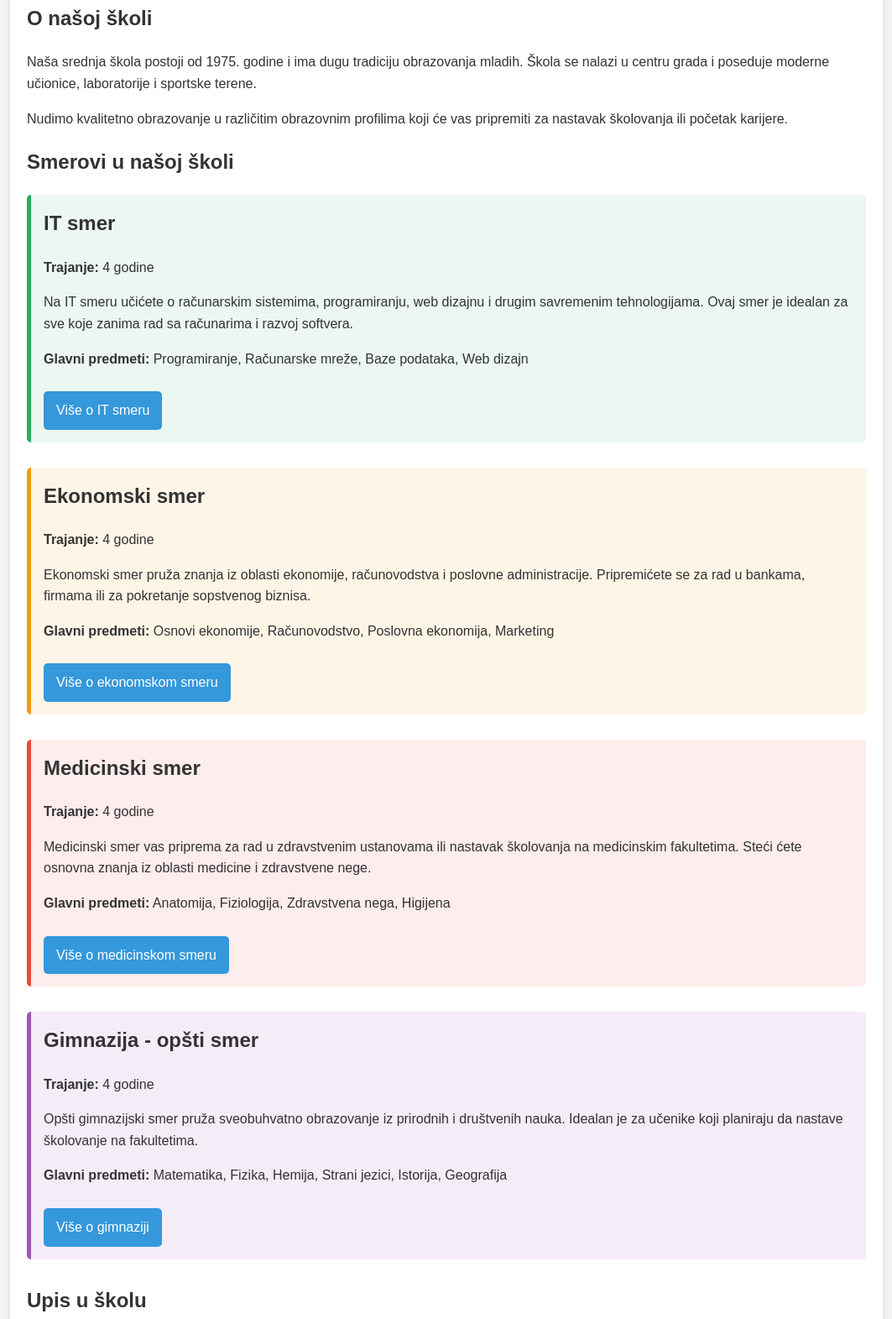
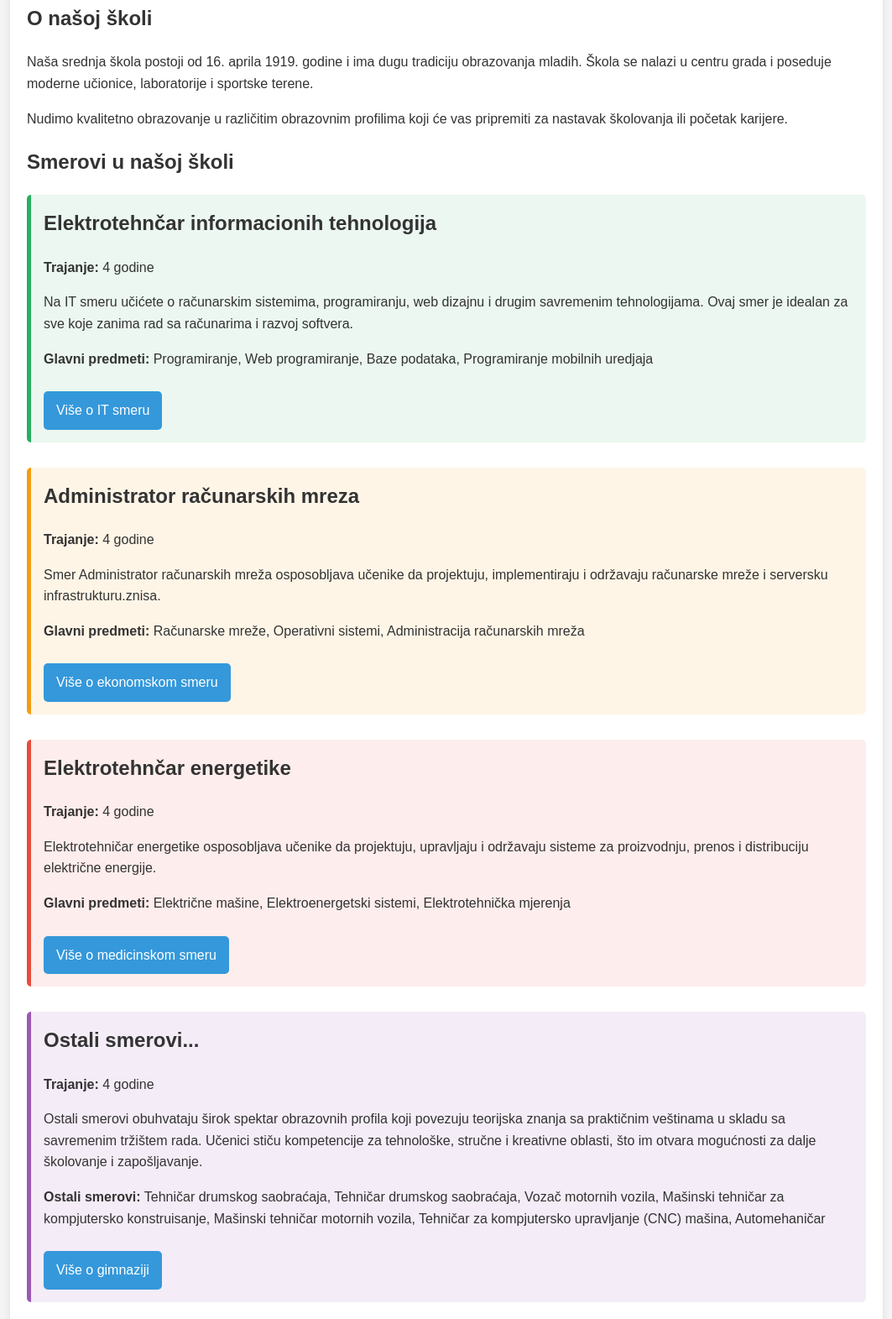
Before and after one commit to ervinkacar1991/radionica-tehnicka, a plain HTML site: page index.html in a window 1280 px wide. Shown: the part 286-1857 px from the top of the page at 84% size, without its empty margins (108-1171 px from the left). Drawn offline with Linux system fonts and the light colour scheme.

Commit message:
Add new content

```diff
--- a/index.html
+++ b/index.html
@@ -3,6 +3,7 @@
 <head>
     <meta charset="UTF-8">
     <meta name="viewport" content="width=device-width, initial-scale=1.0">
+    <link rel="icon" href="download.jpeg" type="image/x-icon">
     <link rel="stylesheet" href="style.css">
     <title>Srednja Škola - Predstavljanje Smerova</title>
 
@@ -26,7 +27,7 @@
     <main>
         <section id="o-nama">
             <h2>O našoj školi</h2>
-            <p>Naša srednja škola postoji od 1975. godine i ima dugu tradiciju obrazovanja mladih. Škola se nalazi u centru grada i poseduje moderne učionice, laboratorije i sportske terene.</p>
+            <p>Naša srednja škola postoji od  16. aprila 1919. godine i ima dugu tradiciju obrazovanja mladih. Škola se nalazi u centru grada i poseduje moderne učionice, laboratorije i sportske terene.</p>
             <p>Nudimo kvalitetno obrazovanje u različitim obrazovnim profilima koji će vas pripremiti za nastavak školovanja ili početak karijere.</p>
         </section>
 
@@ -34,34 +35,34 @@
             <h2>Smerovi u našoj školi</h2>
 
             <div class="smer it-smer">
-                <h2>IT smer</h2>
+                <h2>Elektrotehnčar informacionih tehnologija</h2>
                 <p><strong>Trajanje:</strong> 4 godine</p>
                 <p>Na IT smeru učićete o računarskim sistemima, programiranju, web dizajnu i drugim savremenim tehnologijama. Ovaj smer je idealan za sve koje zanima rad sa računarima i razvoj softvera.</p>
-                <p><strong>Glavni predmeti:</strong> Programiranje, Računarske mreže, Baze podataka, Web dizajn</p>
+                <p><strong>Glavni predmeti:</strong> Programiranje, Web programiranje, Baze podataka, Programiranje mobilnih uredjaja</p>
                 <a href="#" class="dugme">Više o IT smeru</a>
             </div>
 
             <div class="smer ekonomski-smer">
-                <h2>Ekonomski smer</h2>
+                <h2>Administrator računarskih mreza</h2>
                 <p><strong>Trajanje:</strong> 4 godine</p>
-                <p>Ekonomski smer pruža znanja iz oblasti ekonomije, računovodstva i poslovne administracije. Pripremićete se za rad u bankama, firmama ili za pokretanje sopstvenog biznisa.</p>
-                <p><strong>Glavni predmeti:</strong> Osnovi ekonomije, Računovodstvo, Poslovna ekonomija, Marketing</p>
+                <p>Smer Administrator računarskih mreža osposobljava učenike da projektuju, implementiraju i održavaju računarske mreže i serversku infrastrukturu.znisa.</p>
+                <p><strong>Glavni predmeti:</strong> Računarske mreže, Operativni sistemi, Administracija računarskih mreža</p>
                 <a href="#" class="dugme">Više o ekonomskom smeru</a>
             </div>
 
             <div class="smer medicinski-smer">
-                <h2>Medicinski smer</h2>
+                <h2>Elektrotehnčar energetike</h2>
                 <p><strong>Trajanje:</strong> 4 godine</p>
-                <p>Medicinski smer vas priprema za rad u zdravstvenim ustanovama ili nastavak školovanja na medicinskim fakultetima. Steći ćete osnovna znanja iz oblasti medicine i zdravstvene nege.</p>
-                <p><strong>Glavni predmeti:</strong> Anatomija, Fiziologija, Zdravstvena nega, Higijena</p>
+                <p>Elektrotehničar energetike osposobljava učenike da projektuju, upravljaju i održavaju sisteme za proizvodnju, prenos i distribuciju električne energije.</p>
+                <p><strong>Glavni predmeti:</strong> Električne mašine, Elektroenergetski sistemi, Elektrotehnička mjerenja</p>
                 <a href="#" class="dugme">Više o medicinskom smeru</a>
             </div>
 
             <div class="smer gimnazija">
-                <h2>Gimnazija - opšti smer</h2>
+                <h2>Ostali smerovi...</h2>
                 <p><strong>Trajanje:</strong> 4 godine</p>
-                <p>Opšti gimnazijski smer pruža sveobuhvatno obrazovanje iz prirodnih i društvenih nauka. Idealan je za učenike koji planiraju da nastave školovanje na fakultetima.</p>
-                <p><strong>Glavni predmeti:</strong> Matematika, Fizika, Hemija, Strani jezici, Istorija, Geografija</p>
+                <p>Ostali smerovi obuhvataju širok spektar obrazovnih profila koji povezuju teorijska znanja sa praktičnim veštinama u skladu sa savremenim tržištem rada. Učenici stiču kompetencije za tehnološke, stručne i kreativne oblasti, što im otvara mogućnosti za dalje školovanje i zapošljavanje.</p>
+                <p><strong>Ostali smerovi:</strong> Tehničar drumskog saobraćaja, Tehničar drumskog saobraćaja, Vozač motornih vozila, Mašinski tehničar za kompjutersko konstruisanje, Mašinski tehničar motornih vozila, Tehničar za kompjutersko upravljanje (CNC) mašina, Automehaničar </p>
                 <a href="#" class="dugme">Više o gimnaziji</a>
             </div>
         </section>
@@ -78,7 +79,7 @@
 
         <section id="kontakt">
             <h2>Kontakt informacije</h2>
-            <p><strong>Adresa:</strong> Školska ulica 123, Vaš Grad</p>
+            <p><strong>Adresa:</strong> Vuka Karadžica, Novi Pazar</p>
             <p><strong>Telefon:</strong> 011/123-4567</p>
             <p><strong>Email:</strong> info@srednja-skola.edu</p>
             <p><strong>Radno vreme sekretarijata:</strong> Ponedeljak - Petak, 8:00 - 15:00</p>
```
Also changed, not shown: download.jpeg (added).
